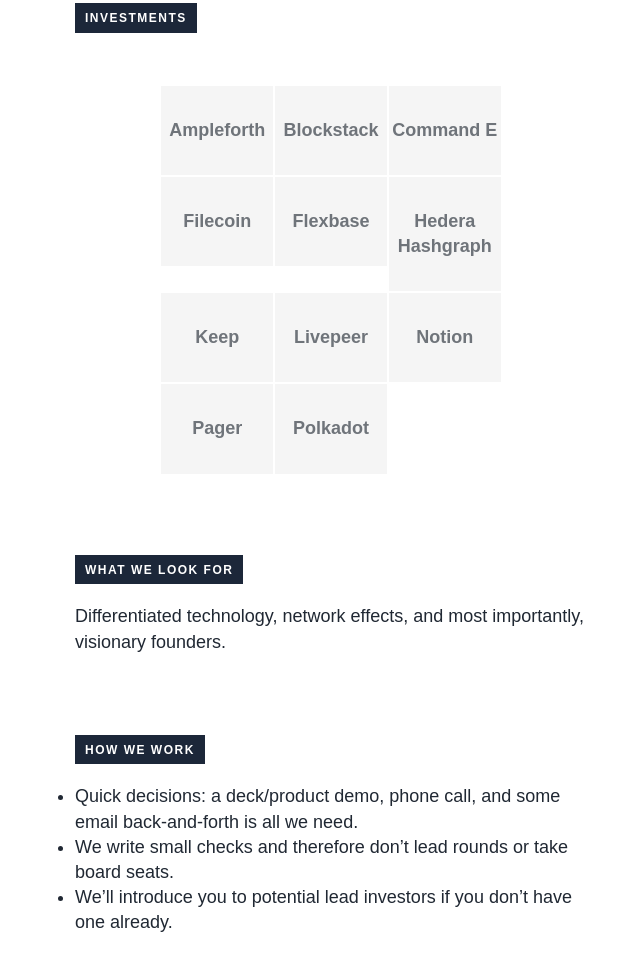
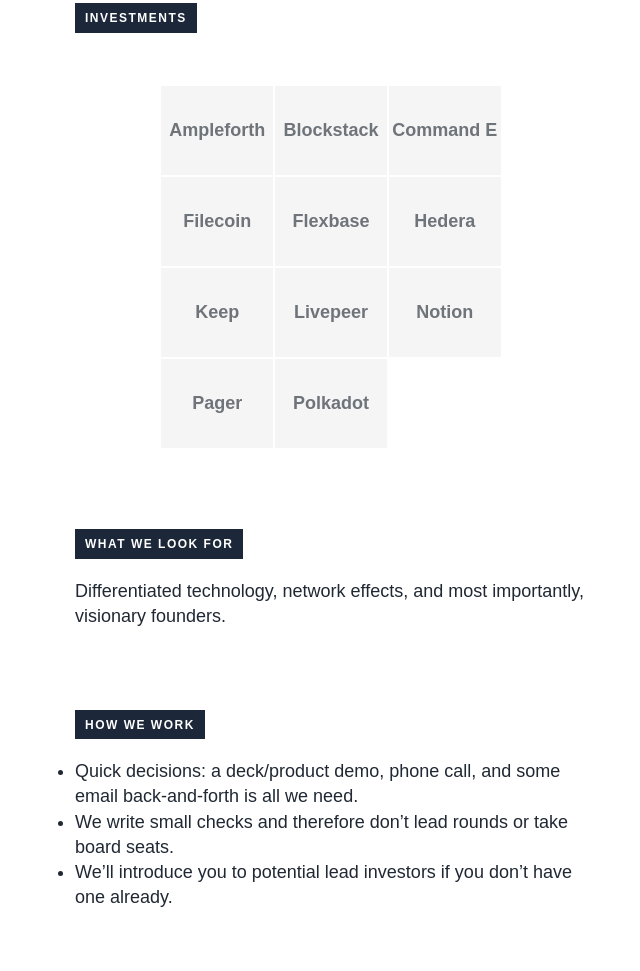
Before and after one commit to turingcapital/turingcapital.github.io, a plain HTML site: page index.html in a window 1280 px wide. Shown: the part 1401-2372 px from the top of the page, without its empty margins (309-949 px from the left). Drawn offline with Linux system fonts and the light colour scheme; a web font is replaced by a local one.

Commit message:
Update index.html

```diff
--- a/index.html
+++ b/index.html
@@ -67,7 +67,7 @@
               <div class="block-grid__item investment-block"><a href="https://getcommande.com/" target="_blank"><div class="investment-block-interior">Command E</div></a></div>
               <div class="block-grid__item investment-block"><a href="https://filecoin.io/" target="_blank"><div class="investment-block-interior">Filecoin</div></a></div>
               <div class="block-grid__item investment-block"><a href="https://flexbase.app/" target="_blank"><div class="investment-block-interior">Flexbase</div></a></div>
-              <div class="block-grid__item investment-block"><a href="https://hedera.com/" target="_blank"><div class="investment-block-interior">Hedera Hashgraph</div></a></div>
+              <div class="block-grid__item investment-block"><a href="https://hedera.com/" target="_blank"><div class="investment-block-interior">Hedera</div></a></div>
               <div class="block-grid__item investment-block"><a href="https://keep.network/" target="_blank"><div class="investment-block-interior">Keep</div></a></div>
 	      <div class="block-grid__item investment-block"><a href="https://livepeer.org/" target="_blank"><div class="investment-block-interior">Livepeer</div></a></div>
    	      <div class="block-grid__item investment-block"><a href="https://www.notion.so/" target="_blank"><div class="investment-block-interior">Notion</div></a></div>
```
